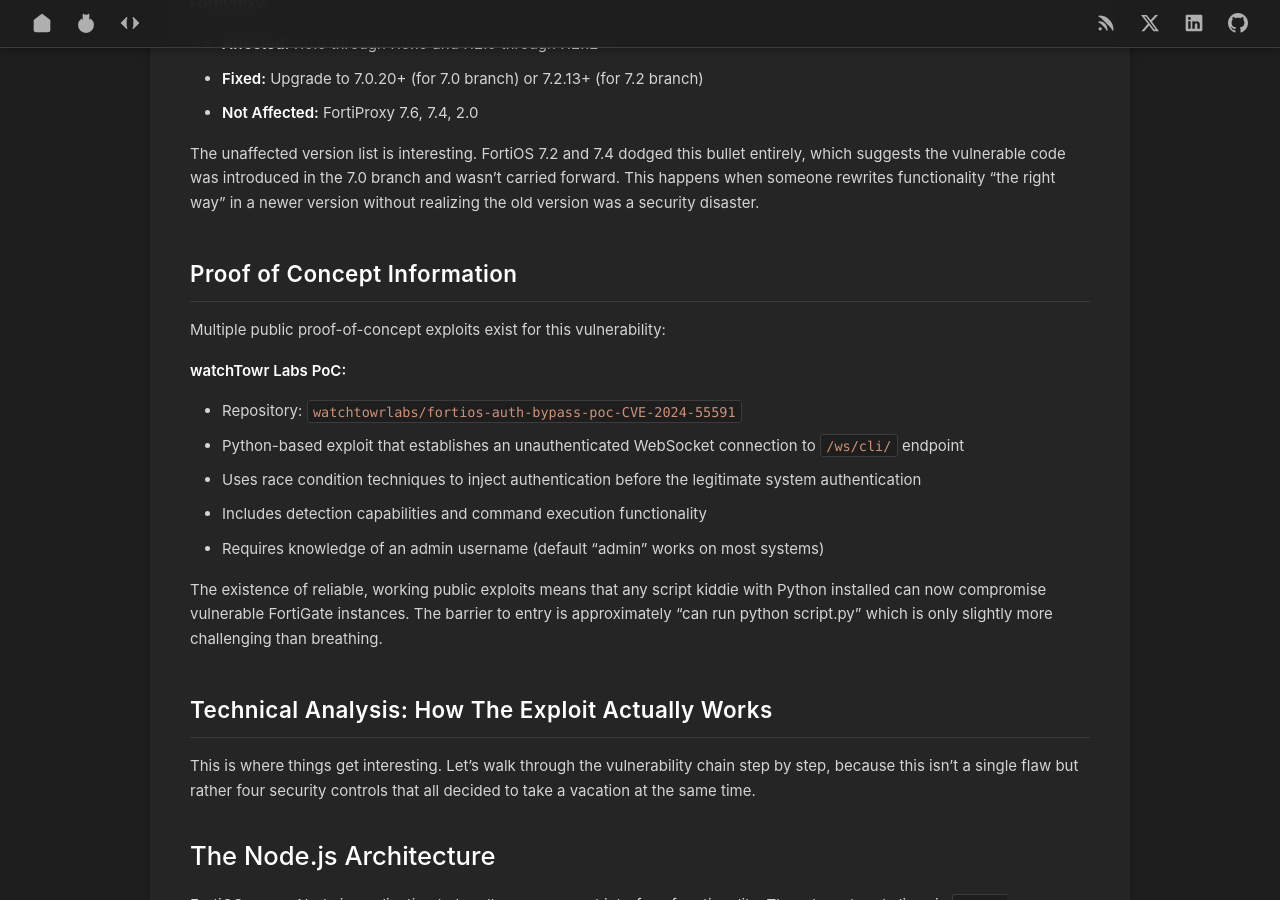
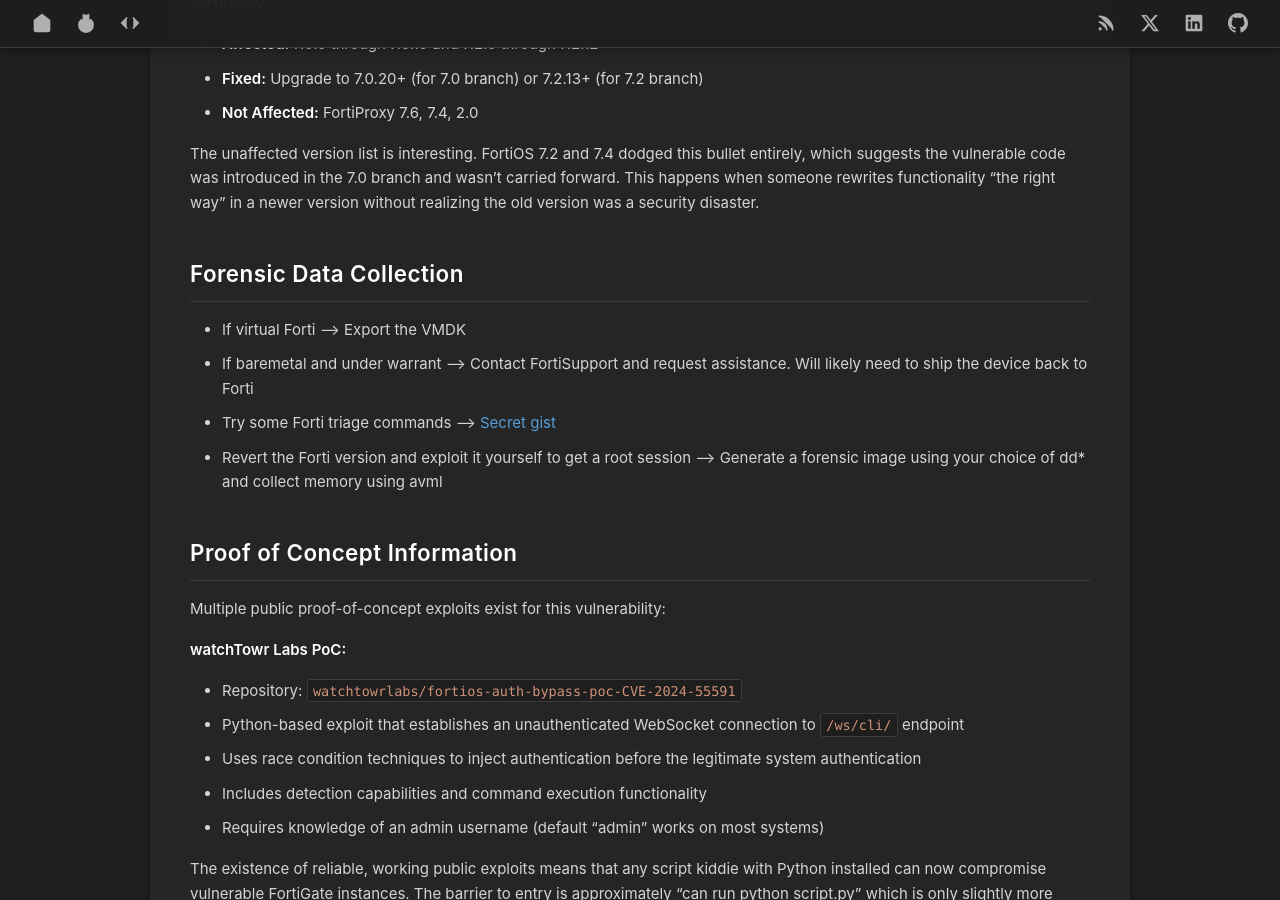
Before and after one commit to gottlabs/home, a Jekyll site: the page built from _posts/2025-02-01-fortigate_cve2024-55591.md, in a window 1280 px wide and 900 px high, scrolled down 2101 px. Built offline with Jekyll 4.4.1, drawn with Linux system fonts in a browser that asks for light colours.

Commit message:
Update 2025-02-01-fortigate_cve2024-55591.md

```diff
--- a/_posts/2025-02-01-fortigate_cve2024-55591.md
+++ b/_posts/2025-02-01-fortigate_cve2024-55591.md
@@ -36,6 +36,12 @@ The exploitation timeline tells a familiar story of a zero-day living its best l
 - **Not Affected:** FortiProxy 7.6, 7.4, 2.0
 
 The unaffected version list is interesting. FortiOS 7.2 and 7.4 dodged this bullet entirely, which suggests the vulnerable code was introduced in the 7.0 branch and wasn't carried forward. This happens when someone rewrites functionality "the right way" in a newer version without realizing the old version was a security disaster.
+
+## Forensic Data Collection
+- If virtual Forti --> Export the VMDK
+- If baremetal and under warrant --> Contact FortiSupport and request assistance. Will likely need to ship the device back to Forti
+- Try some Forti triage commands --> [Secret gist](https://gist.github.com/gottlabs/4fdc425bd8c50944e9a5c67806d7639c)
+- Revert the Forti version and exploit it yourself to get a root session --> Generate a forensic image using your choice of dd* and collect memory using avml
 
 ## Proof of Concept Information
 
```
